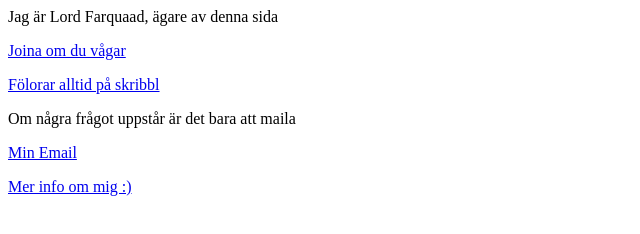
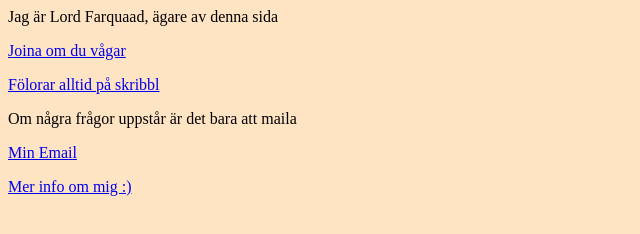
Before and after one commit to wiljoh246/wiljoh246.github.io, a plain HTML site: page index.html in a window 1280 px wide. Shown: the whole page, without its empty margins (0-640 px from the left). Drawn offline with Linux system fonts and the light colour scheme.

Commit message:
Add files via upload

```diff
--- a/index.html
+++ b/index.html
@@ -2,7 +2,7 @@
 
 <head>
 <style>
-
+body {background-color: bisque;}
 </style>
 
 <body>
@@ -10,7 +10,7 @@
     <a href="https://skribbl.io">Joina om du vågar</a>
     <p></p>
     <a href="https://jonele421.github.io">Fölorar alltid på skribbl</a>
-    <p>Om några frågot uppstår är det bara att maila</p>
+    <p>Om några frågor uppstår är det bara att maila</p>
     <a href="mailto:faceitwilliam11@gmail.com">Min Email</a>
     <p></p>
     <a href="page2.html">Mer info om mig :)</a>
```
